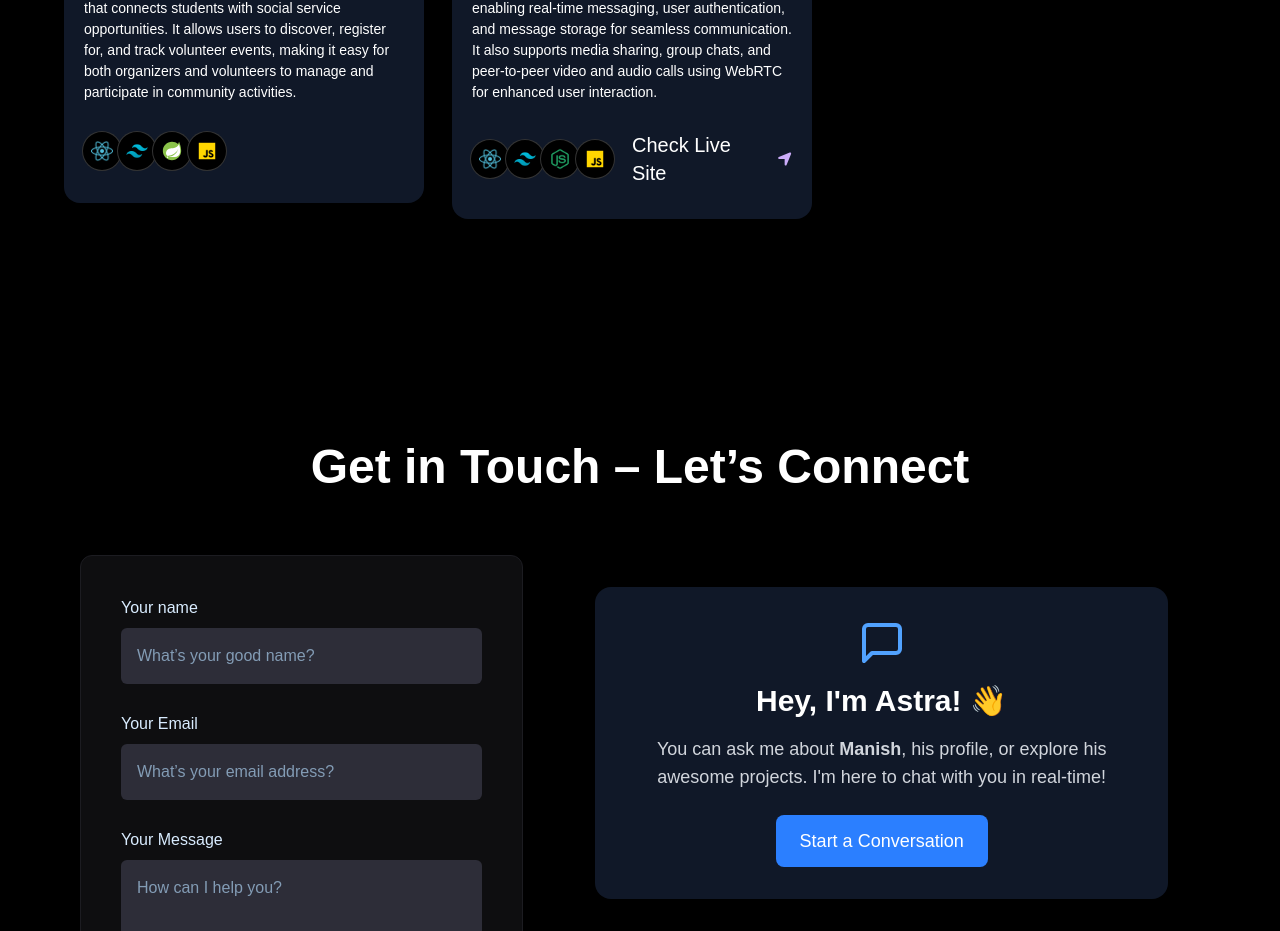
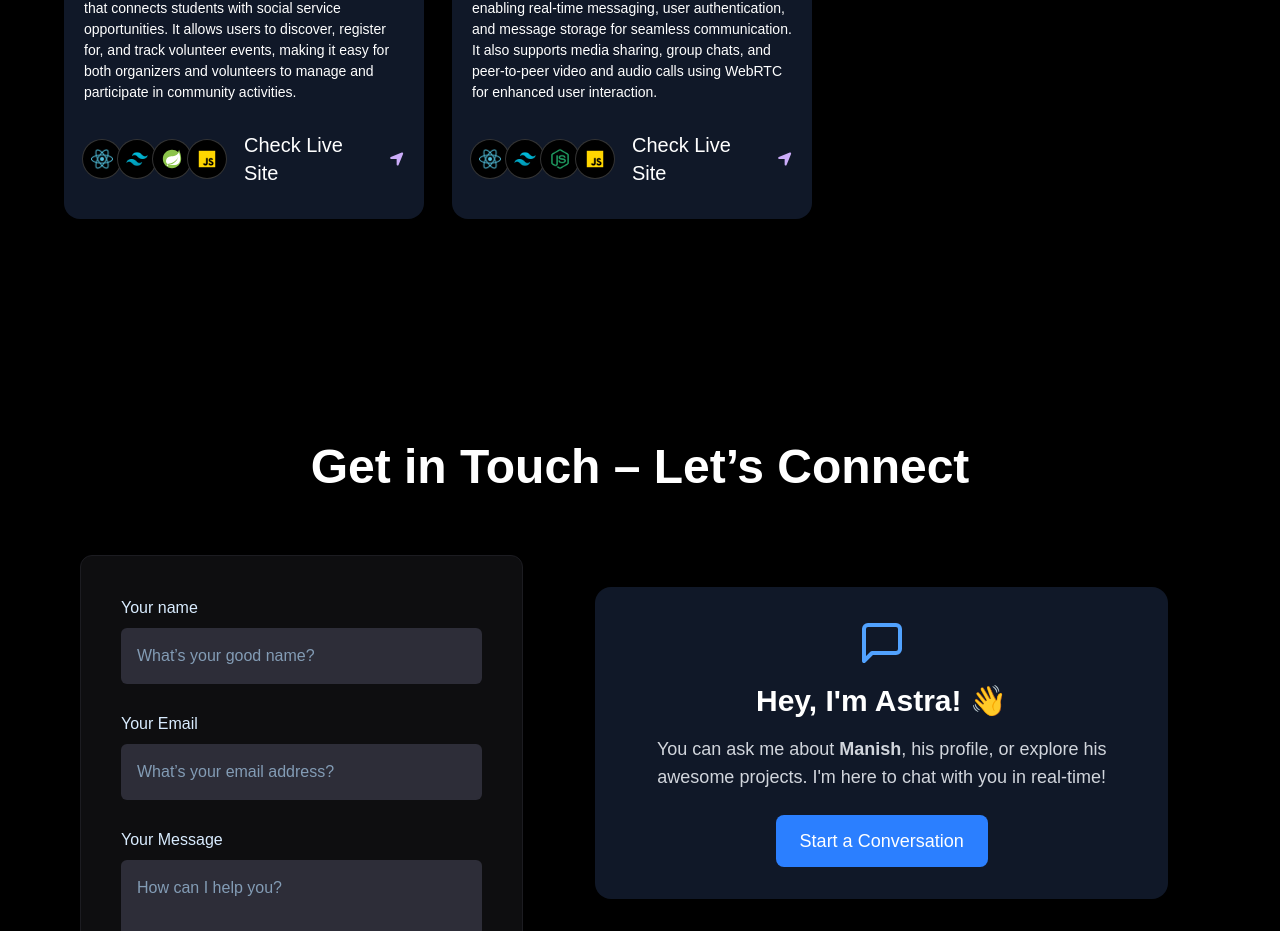
Before and after one commit to Manishdevaraj/manishdevaraj, a React (Vite) app: page / in a window 1280 px wide. Shown: the part 4979-5910 px from the top of the page. Built offline with nearby package versions, Linux system fonts and the light colour scheme; a web font is replaced by a local one.

Commit message:
project cart ui change

```diff
--- a/src/App.jsx
+++ b/src/App.jsx
@@ -9,7 +9,7 @@ import Tech from "./sections/Tech"
 
 const App = () => {
   return (
-    <div className="scroll-smooth">
+    <div>
     <NavBar/>
       <Hero/>
       {/* <FeatureCards/> */}
@@ -20,7 +20,7 @@ const App = () => {
       </section>
 
       <section id='projects'>
-      <Project/>
+         <Project/>
       </section>
 
       <Contact/>
--- a/src/sections/Project.jsx
+++ b/src/sections/Project.jsx
@@ -56,7 +56,12 @@ const ProjectCard = ({
   link
 }) => {
   return (
-    <motion.div variants={fadeIn("up", "spring", index * 0.5, 0.75)}>
+    <motion.div
+    variants={fadeIn("up", "spring", index * 0.5, 0.75)}
+  initial="hidden"
+  whileInView="show"
+  viewport={{ once: true, amount: 0.3 }}
+    >
       <Tilt
         options={{
           max: 45,
@@ -106,14 +111,14 @@ const ProjectCard = ({
                           ))}
                         </div>
 
-                        {link&&<div className="flex justify-center items-center hover:cursor-pointer" onClick={()=>{
+                        <div className="flex justify-center items-center hover:cursor-pointer" onClick={()=>{
                           window.open(link, "_blank")
                         }}>
                           <p className="flex lg:text-xl md:text-xs text-sm text-purple">
                             Check Live Site
                           </p>
                           <FaLocationArrow className="ms-3" color="#CBACF9" />
-                        </div>}
+                        </div>
                       </div>
       </Tilt>
     </motion.div>
@@ -123,7 +128,11 @@ const ProjectCard = ({
 const Works = () => {
   return (
     <>
-      <motion.div variants={textVariant()}>
+      <motion.div variants={textVariant()}
+       initial="hidden"
+       whileInView="show"
+       viewport={{ once: true, amount: 0.3 }}
+      >
         <p className={`${styles.sectionSubText} `}>My work</p>
         <h2 className={`${styles.sectionHeadText}`}>Projects.</h2>
       </motion.div>
@@ -132,6 +141,9 @@ const Works = () => {
         <motion.p
           variants={fadeIn("", "", 0.1, 1)}
           className='mt-3 text-secondary text-[17px] max-w-3xl leading-[30px]'
+          initial="hidden"
+          whileInView="show"
+          viewport={{ once: true, amount: 0.3 }}
         >
           Following projects showcases my skills and experience through
           real-world examples of my work. Each project is briefly described with
```
